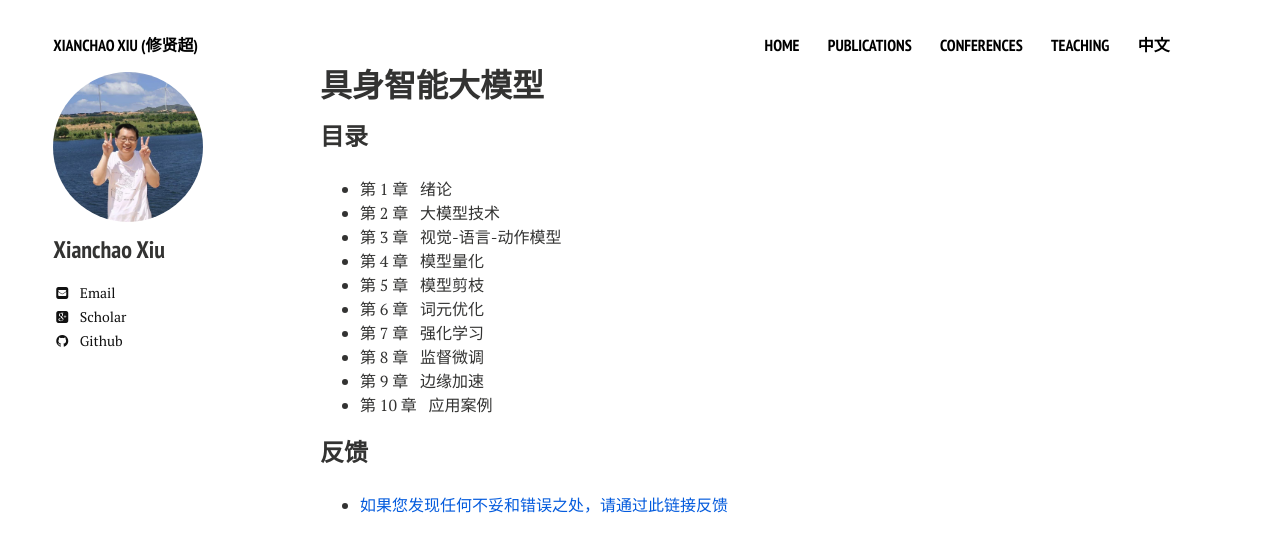
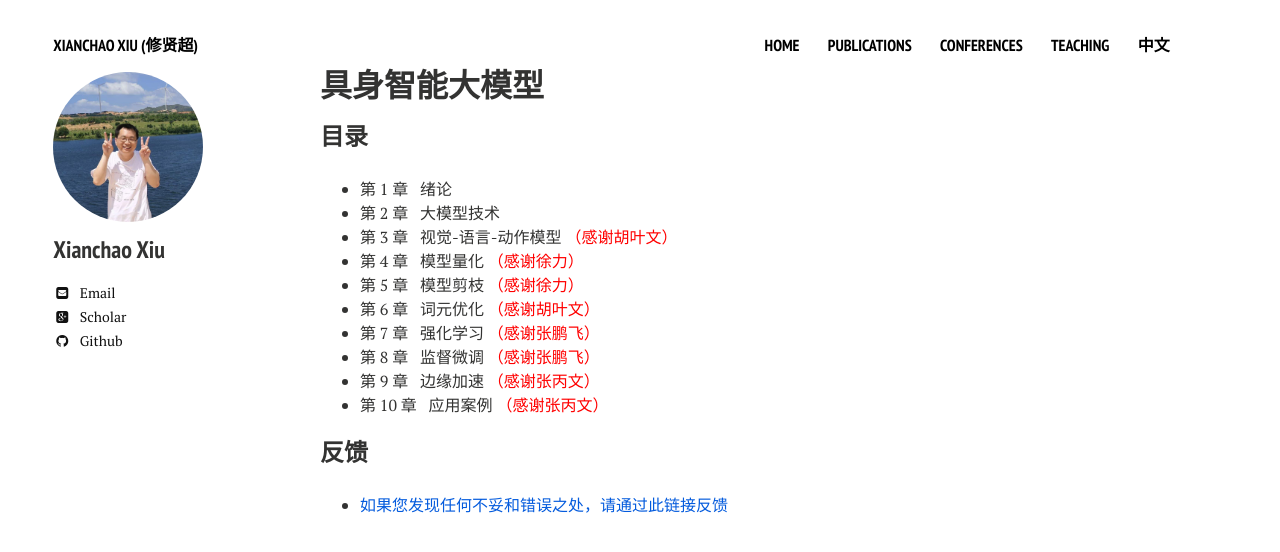
Before and after one commit to xianchaoxiu/xianchaoxiu.github.io, a Jekyll site: the page built from chinese/book/VLA/index.md, in a window 1280 px wide. Shown: the top 552 px of the page. Built offline with Jekyll 4.4.1, drawn with Linux system fonts in a browser that asks for light colours; nearby versions of some CDN libraries.

Commit message:
Update index.md

```diff
--- a/chinese/book/VLA/index.md
+++ b/chinese/book/VLA/index.md
@@ -10,14 +10,14 @@ share: false
 
 * 第 1 章 &nbsp;  绪论 <br>
 * 第 2 章 &nbsp;  大模型技术 <br>
-* 第 3 章 &nbsp;  视觉-语言-动作模型 <br>
-* 第 4 章 &nbsp;  模型量化 <br>
-* 第 5 章 &nbsp;  模型剪枝 <br>
-* 第 6 章 &nbsp;  词元优化 <br>
-* 第 7 章 &nbsp;  强化学习 <br>
-* 第 8 章 &nbsp;  监督微调 <br>
-* 第 9 章 &nbsp;  边缘加速 <br>
-* 第 10 章 &nbsp;  应用案例 <br>
+* 第 3 章 &nbsp;  视觉-语言-动作模型 <span style="color:#ff0000">（感谢胡叶文）</span>  <br>
+* 第 4 章 &nbsp;  模型量化  <span style="color:#ff0000">（感谢徐力）</span> <br>
+* 第 5 章 &nbsp;  模型剪枝  <span style="color:#ff0000">（感谢徐力）</span> <br>
+* 第 6 章 &nbsp;  词元优化  <span style="color:#ff0000">（感谢胡叶文）</span> <br>
+* 第 7 章 &nbsp;  强化学习  <span style="color:#ff0000">（感谢张鹏飞）</span> <br>
+* 第 8 章 &nbsp;  监督微调  <span style="color:#ff0000">（感谢张鹏飞）</span> <br>
+* 第 9 章 &nbsp;  边缘加速  <span style="color:#ff0000">（感谢张丙文）</span> <br>
+* 第 10 章 &nbsp;  应用案例  <span style="color:#ff0000">（感谢张丙文）</span> <br>
 
 
 ### 反馈
```
